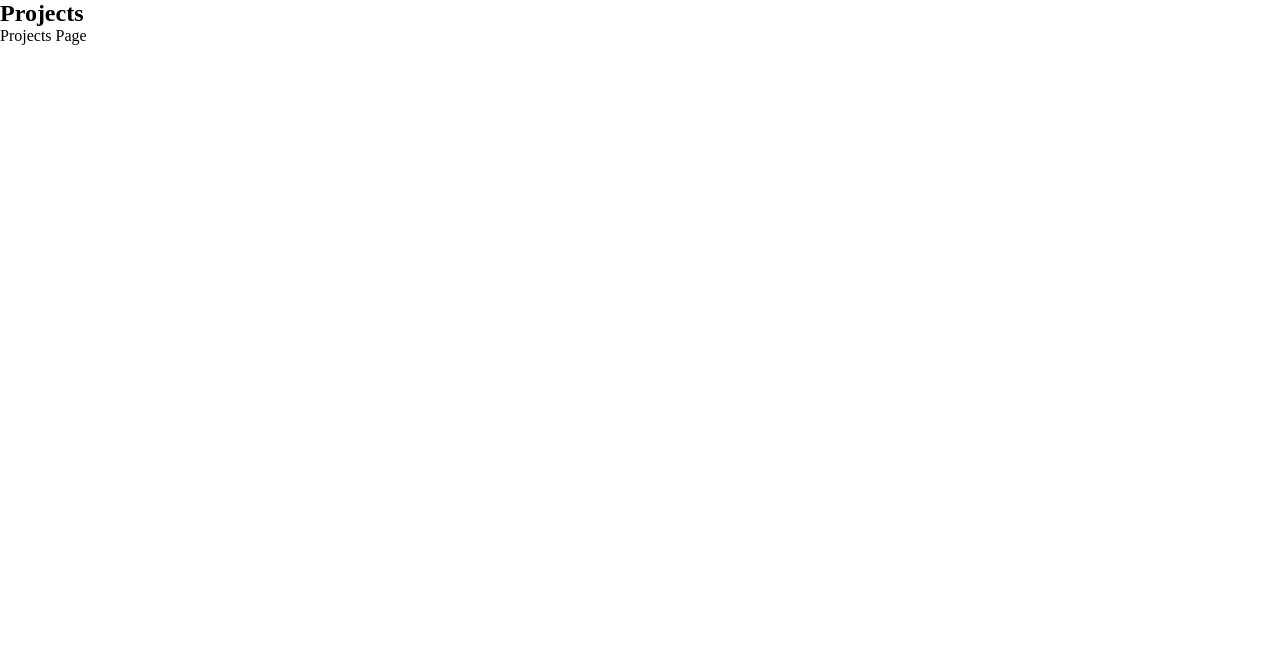
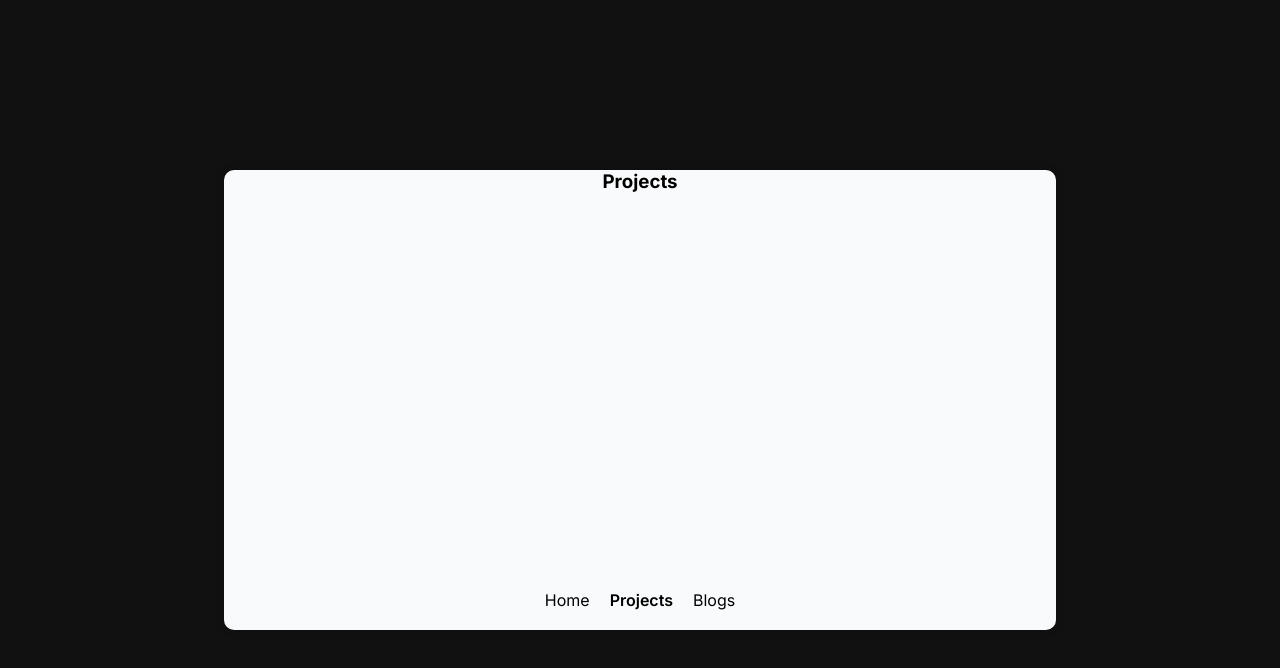
Before and after one commit to AhnafAhamed/personal-portfolio-v3, a Next.js app: page /projects in a window 1280 px wide. Shown: the top 668 px of the page. Built offline with nearby package versions, Linux system fonts and the light colour scheme.

Commit message:
add base layout to projects

```diff
--- a/src/pages/projects.js
+++ b/src/pages/projects.js
@@ -1,9 +1,10 @@
+import BaseLayout from "@/components/BaseLayout"
+
 const projects = () => {
     return (
-    <section>
-      <h1>Projects</h1>
-      <p>Projects Page</p>
-    </section>
+    <BaseLayout>
+        <h3>Projects</h3>
+    </BaseLayout>
   )
 }
 
```
